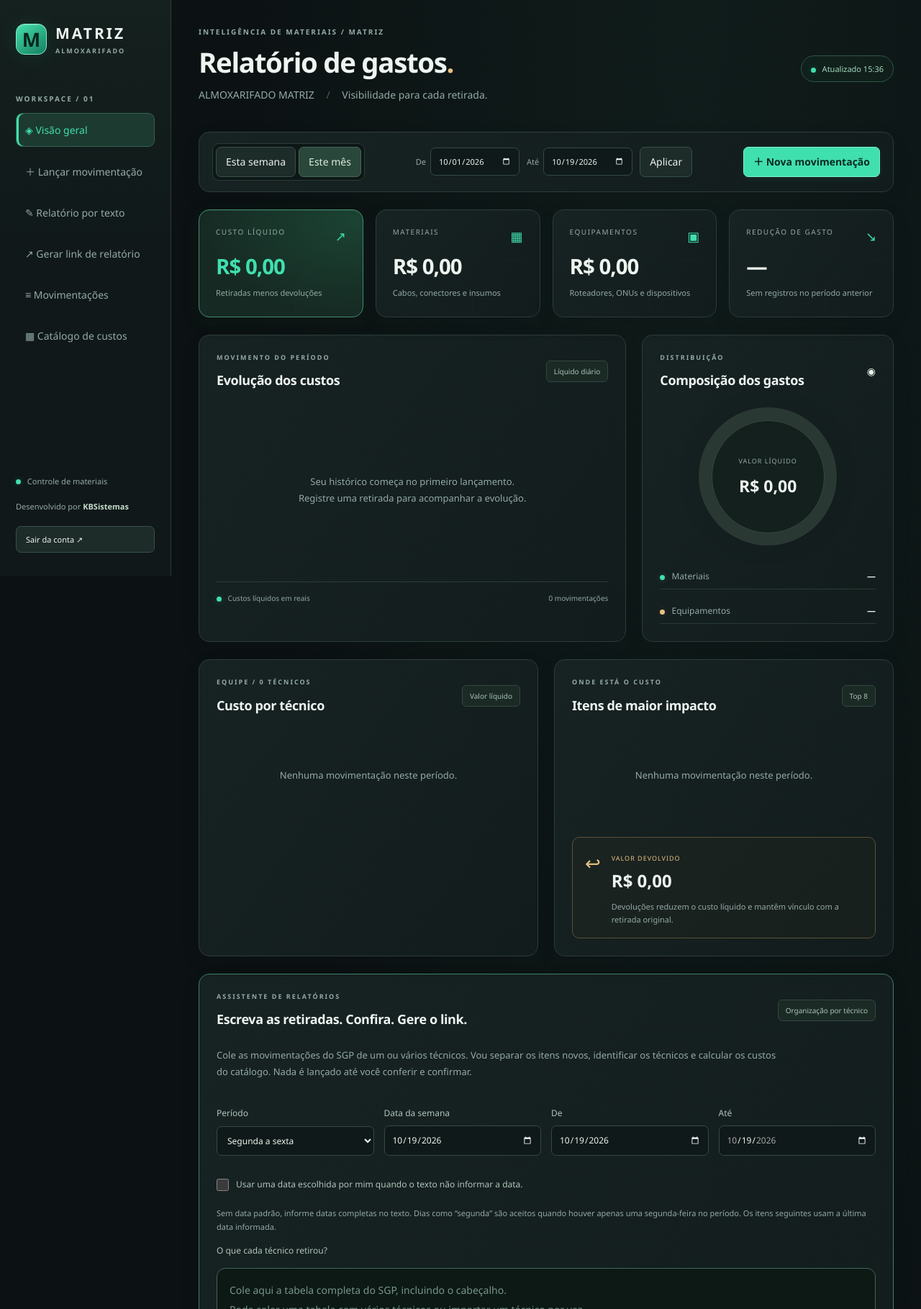
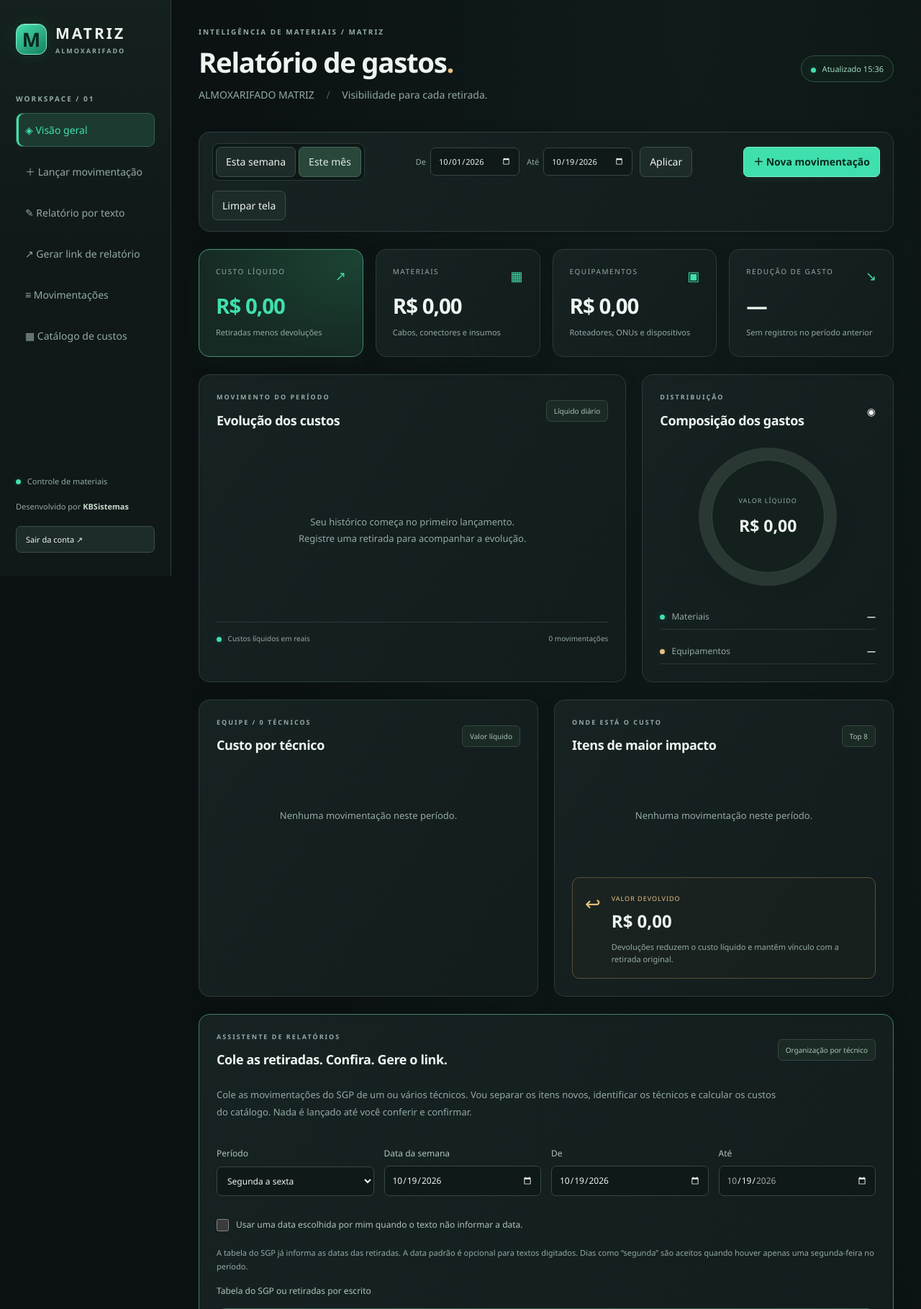
Before and after one commit to kauabarbosaa1728-web/RELATORIOMATRIZ, a Flask app: page / in a window 1280 px wide. Shown: the top 1819 px of the page at 72% size. Run offline with Flask 3, Linux system fonts and the light colour scheme; the visitor is signed in with stand-in values (Sample User, id 1); data that the repository does not hold is empty; some libraries are stand-ins or nearby versions.

Commit message:
Update index.html

```diff
--- a/templates/index.html
+++ b/templates/index.html
@@ -35,8 +35,7 @@
             border-color: #57734d;
         }
 
-        #shared-reports [hidden],
-        #text-import [hidden] {
+        [hidden] {
             display: none !important;
         }
 
@@ -224,7 +223,7 @@
             color: var(--coral);
         }
 
-        /* ASSISTENTE DE RETIRADAS POR TEXTO */
+        /* ASSISTENTE DE RETIRADAS */
 
         #text-import {
             margin-bottom: 24px;
@@ -571,7 +570,7 @@
 
         </header>
 
-        <!-- FILTROS DA DASHBOARD -->
+        <!-- FILTROS -->
 
         <section
             class="toolbar panel"
@@ -620,6 +619,8 @@
                 ＋ Nova movimentação
             </button>
 
+            <!-- tela.js acrescenta Limpar tela e Mostrar dados -->
+
         </section>
 
         <div
@@ -740,6 +741,7 @@
                 </div>
 
                 <div class="donut" id="donut">
+
                     <div>
                         <small>VALOR LÍQUIDO</small>
 
@@ -747,6 +749,7 @@
                             R$ 0,00
                         </strong>
                     </div>
+
                 </div>
 
                 <div class="legend">
@@ -839,7 +842,7 @@
 
         </section>
 
-        <!-- RETIRADAS POR TEXTO -->
+        <!-- ASSISTENTE DE RETIRADAS -->
 
         <section
             id="text-import"
@@ -855,7 +858,7 @@
                     </p>
 
                     <h3 id="text-import-title">
-                        Escreva as retiradas. Confira. Gere o link.
+                        Cole as retiradas. Confira. Gere o link.
                     </h3>
                 </div>
 
@@ -866,9 +869,10 @@
             </div>
 
             <p class="share-intro">
-                Cole o que cada técnico retirou. O assistente organiza
-                os itens e calcula os custos do catálogo.
-                Nada é lançado até você conferir e confirmar.
+                Cole as movimentações do SGP de um ou vários técnicos.
+                O assistente identifica os itens novos e calcula os
+                custos do catálogo. Nada é lançado até você conferir
+                e confirmar.
             </p>
 
             <form id="text-import-form">
@@ -888,6 +892,7 @@
                             Período
 
                             <select id="text-period">
+
                                 <option value="week">
                                     Segunda a sexta
                                 </option>
@@ -903,6 +908,7 @@
                                 <option value="custom">
                                     Escolher datas
                                 </option>
+
                             </select>
                         </label>
 
@@ -987,35 +993,33 @@
                     </label>
 
                     <p class="footnote muted">
-                        Sem data padrão, informe datas completas no texto.
+                        A tabela do SGP já informa as datas das retiradas.
+                        A data padrão é opcional para textos digitados.
                         Dias como “segunda” são aceitos quando houver apenas
                         uma segunda-feira no período.
-                        Os itens seguintes usam a última data informada.
                     </p>
 
                     <label for="text-source">
-                        O que cada técnico retirou?
+                        Tabela do SGP ou retiradas por escrito
                     </label>
 
                     <textarea
                         id="text-source"
                         rows="8"
-                        maxlength="20000"
+                        maxlength="200000"
                         required
                         aria-describedby="text-help"
-                        placeholder="Rogério pegou 3 APC e 4 cunhas.&#10;Magno retirou 1 XC220.&#10;Wildiney pegou 100 metros de cabo miniflatdrop."
+                        placeholder="Cole aqui a tabela completa do SGP, incluindo o cabeçalho."
                     ></textarea>
 
                     <p
                         id="text-help"
                         class="footnote muted"
                     >
-                        Escreva a quantidade antes do item.
-                        Use nomes específicos: APC, UPC,
-                        Cabo de rede ou Cabo Miniflatdrop.
-                        Para mil metros, escreva 1000.
+                        Cole as colunas ID, Data, Local de Origem,
+                        Local de Destino, Status e Itens.
                         Devoluções continuam no formulário de movimentação,
-                        com a retirada original.
+                        vinculadas à retirada original.
                     </p>
 
                     <div class="actions text-import-actions">
@@ -1032,8 +1036,10 @@
                             id="text-example"
                             type="button"
                         >
-                            Preencher exemplo
+                            Exemplo de texto manual
                         </button>
+
+                        <!-- tela.js acrescenta Limpar / começar outro -->
 
                     </div>
 
@@ -1047,11 +1053,11 @@
                 role="status"
                 aria-live="polite"
             >
-                Olá! Me conte o que cada técnico retirou.
+                Olá! Cole a tabela do SGP de um ou vários técnicos.
                 Vou preparar uma prévia para você conferir.
             </div>
 
-            <!-- PRÉVIA ANTES DA CONFIRMAÇÃO -->
+            <!-- PRÉVIA -->
 
             <div id="text-preview" hidden>
 
@@ -1059,7 +1065,7 @@
 
                     <div>
                         <p class="eyebrow">
-                            PRÉVIA — AINDA NÃO FOI SALVA
+                            PRÉVIA — SOMENTE RETIRADAS NOVAS
                         </p>
 
                         <h4>
@@ -1073,13 +1079,15 @@
                     </div>
 
                     <div class="text-import-total">
+
                         <small>
-                            Total dos itens reconhecidos
+                            Total das novas retiradas reconhecidas
                         </small>
 
                         <strong id="text-preview-total">
                             R$ 0,00
                         </strong>
+
                     </div>
 
                 </div>
@@ -1096,16 +1104,17 @@
                     hidden
                 >
                     <h4>
-                        Preciso que você ajuste estes trechos
+                        Preciso que você confira estes trechos
                     </h4>
 
                     <ul id="text-issues"></ul>
 
                     <p>
-                        Corrija o texto acima e clique em
+                        Corrija as pendências e clique em
                         Organizar retiradas novamente.
                         Nenhum item foi salvo.
                     </p>
+
                 </div>
 
                 <div
@@ -1145,8 +1154,8 @@
                     >
 
                     <span>
-                        Conferi o histórico: os itens indicados são
-                        novas retiradas e devem ser lançados.
+                        Conferi o histórico: os itens indicados
+                        são novas retiradas e devem ser lançados.
                     </span>
                 </label>
 
@@ -1168,13 +1177,14 @@
 
             </div>
 
-            <!-- RESULTADO DO ASSISTENTE -->
+            <!-- RESULTADO -->
 
             <div
                 id="text-result"
                 class="share-result"
                 hidden
             >
+
                 <label for="text-report-link">
                     Seu relatório está pronto
                 </label>
@@ -1211,11 +1221,12 @@
                 <p class="footnote muted">
                     Você pode copiar o link e enviar ao seu chefe.
                 </p>
+
             </div>
 
         </section>
 
-        <!-- GERAR LINKS DE RELATÓRIOS -->
+        <!-- GERAR LINKS -->
 
         <section
             id="shared-reports"
@@ -1417,6 +1428,8 @@
 
             </div>
 
+            <!-- LISTA DE RELATÓRIOS -->
+
             <div class="share-history-heading">
 
                 <h4>Relatórios gerados</h4>
@@ -1428,6 +1441,8 @@
                     ↻ Atualizar lista
                 </button>
 
+                <!-- tela.js acrescenta Restaurar relatórios ocultos -->
+
             </div>
 
             <div id="share-list">
@@ -1437,13 +1452,14 @@
             </div>
 
             <p class="footnote muted">
+                Ocultar da lista muda apenas a visualização neste navegador.
                 Desativar um link bloqueia novas consultas à página e ao PDF.
-                Arquivos que já foram baixados continuam com quem os recebeu.
+                Arquivos já baixados continuam com quem os recebeu.
             </p>
 
         </section>
 
-        <!-- HISTÓRICO E EXPORTAÇÕES -->
+        <!-- HISTÓRICO -->
 
         <section id="history" class="panel">
 
@@ -1606,7 +1622,7 @@
 
     </main>
 
-    <!-- JANELA DE LANÇAMENTO -->
+    <!-- JANELA DE MOVIMENTAÇÃO -->
 
     <dialog
         id="movement-dialog"
@@ -1761,10 +1777,21 @@
 
     </dialog>
 
-    <!-- DASHBOARD E ASSISTENTE POR TEXTO -->
+    <!-- DASHBOARD E IMPORTAÇÃO DO SGP -->
 
     <script
         src="{{ url_for('static', filename='app.js') }}"
+        defer
+    ></script>
+
+    <!-- CONTROLES VISUAIS POR USUÁRIO -->
+
+    <script>
+        window.MATRIZ_SCREEN_USER = {{ session.get('user') | tojson }};
+    </script>
+
+    <script
+        src="{{ url_for('static', filename='tela.js') }}"
         defer
     ></script>
 
@@ -2051,6 +2078,7 @@
                                     `/api/reports/${report.id}/revoke`,
                                     {
                                         method: "POST",
+
                                         headers: {
                                             "X-CSRF-Token": csrf
                                         }
@@ -2239,7 +2267,6 @@
                 }
             };
 
-            // Seleciona o último mês encerrado.
             const current = document.getElementById(
                 "share-week"
             ).value;
```
